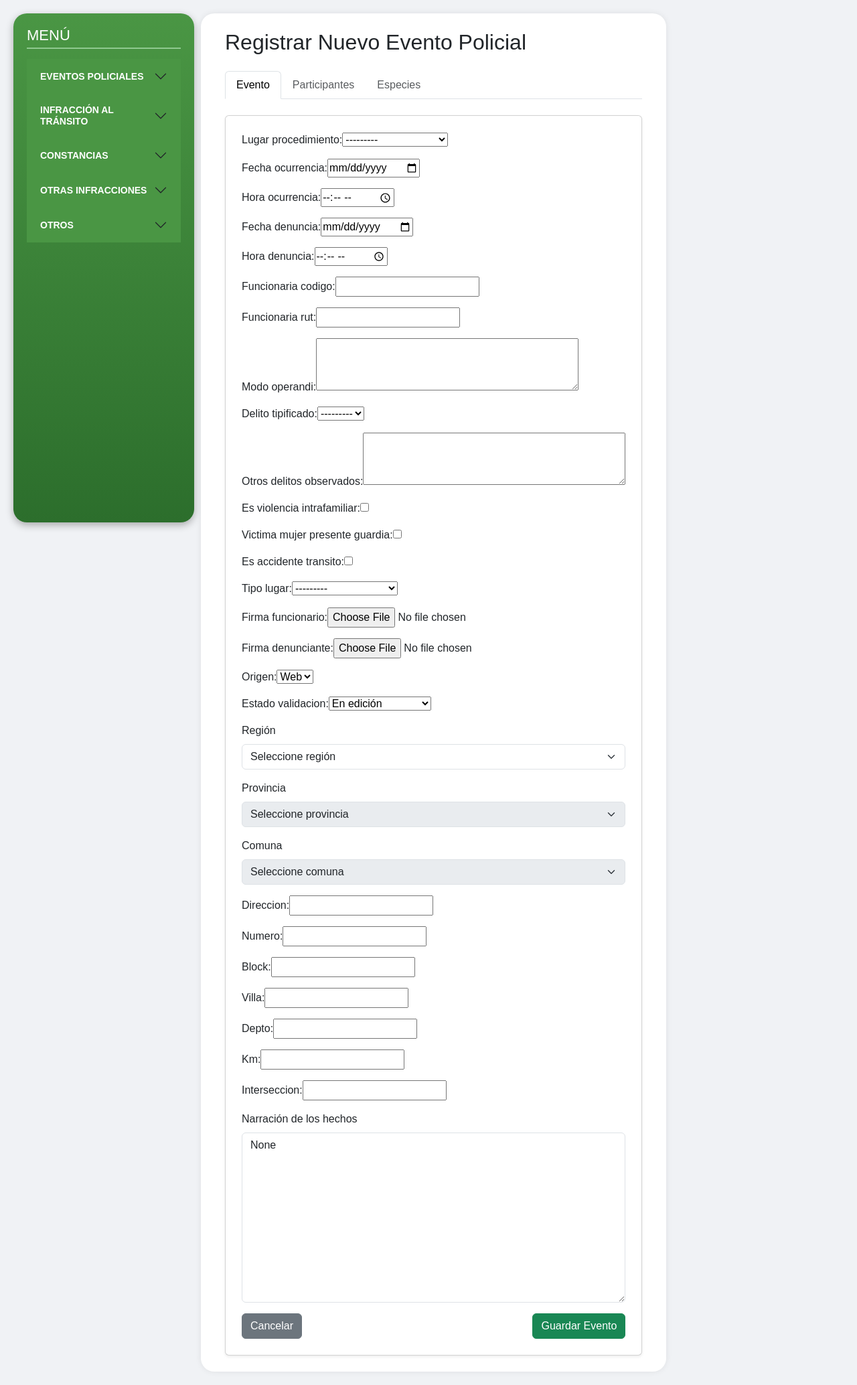
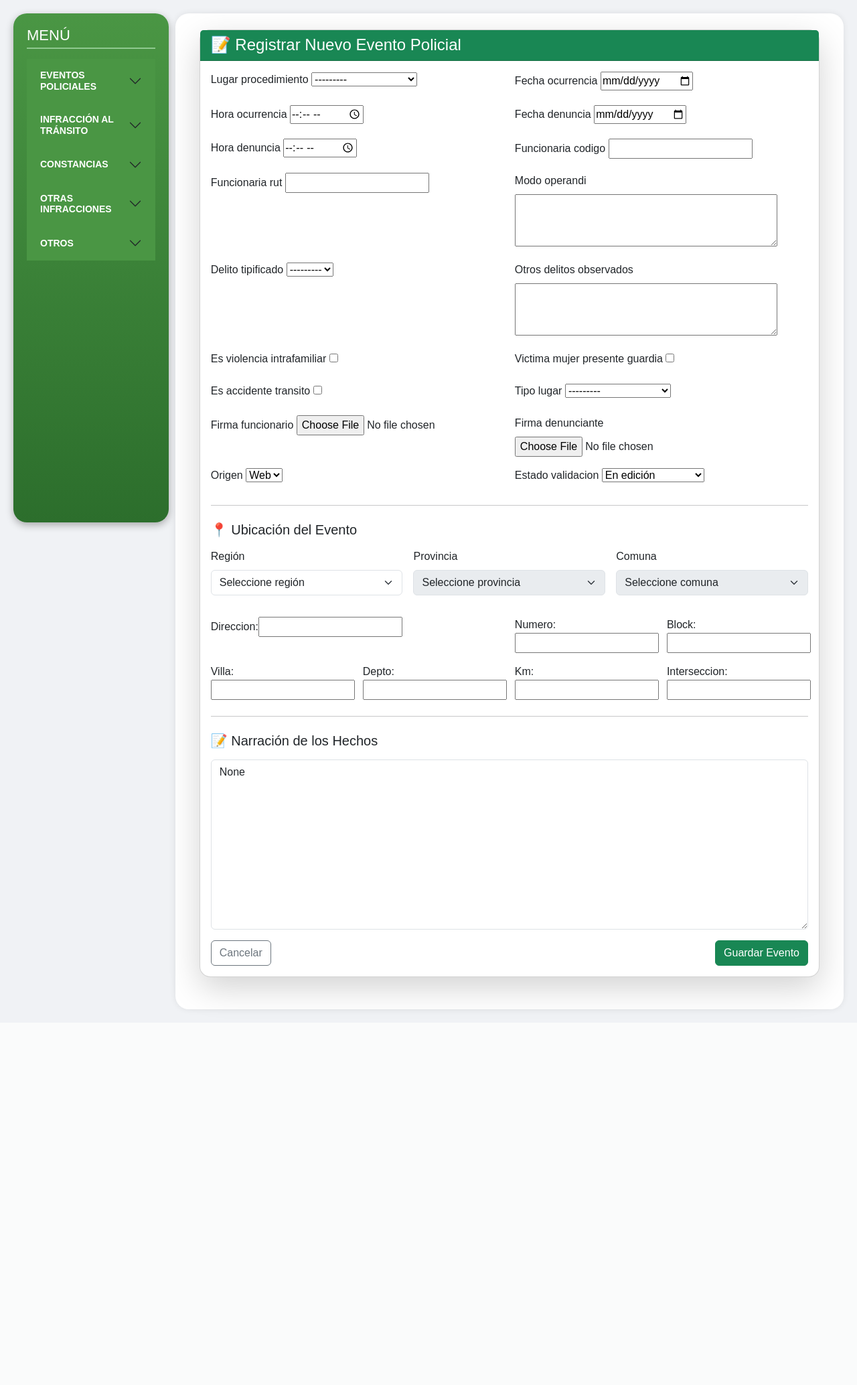
Before and after one commit to ELResidenteX/SistemasPoliciales, a Django app: page /evento/nuevo/ in a window 1280 px wide. Shown: the whole page at 67% size. After the commit the page ends 1514 px from the top, so only its background shows below. Run offline with Django 4.2, Linux system fonts and the light colour scheme; data that the repository does not hold is empty; some libraries are stand-ins or nearby versions.

Commit message:
feat: mejorar imagen html

```diff
--- a/core/templates/core/nuevo_evento.html
+++ b/core/templates/core/nuevo_evento.html
@@ -6,57 +6,30 @@
 
 {% block content %}
 <div class="container">
-  <h2 class="mb-4">{% if editando %}Editar Evento Policial{% else %}Registrar Nuevo Evento Policial{% endif %}</h2>
+  <div class="card shadow-lg rounded-4 mb-4">
+    <div class="card-header bg-success text-white">
+      <h4 class="mb-0">{% if editando %}✏️ Editar Evento Policial{% else %}📝 Registrar Nuevo Evento Policial{% endif %}</h4>
+    </div>
+    <div class="card-body">
 
-  {% if evento and evento.participantes.exists %}
-    <div class="d-flex justify-content-end mb-3">
-      <button class="btn btn-outline-primary" data-bs-toggle="modal" data-bs-target="#modalEventoCompleto">
-        👁️ Ver Evento Completo
-      </button>
+      {% if evento and not editando %}
+        <div class="alert alert-success d-flex justify-content-between align-items-center">
+          <div>
+            ✅ Evento guardado correctamente. Número generado: <strong>{{ evento.numero_evento }}</strong>
           </div>
-  {% endif %}
-
-  <ul class="nav nav-tabs mb-4" id="tabsEvento">
-    <li class="nav-item">
-      <a class="nav-link active" id="tab-evento" href="#contenido-evento" data-bs-toggle="tab">Evento</a>
-    </li>
-    <li class="nav-item">
-      {% if evento %}
-        <a class="nav-link" id="tab-participante" href="#contenido-participante" data-bs-toggle="tab">Participantes</a>
-      {% else %}
-        <a class="nav-link disabled">Participantes</a>
-      {% endif %}
-    </li>
-    <li class="nav-item">
-      {% if evento %}
-        <a class="nav-link" id="tab-especie" href="#contenido-especie" data-bs-toggle="tab">Especies</a>
-      {% else %}
-        <a class="nav-link disabled">Especies</a>
-      {% endif %}
-    </li>
-  </ul>
-
-  <div class="tab-content">
-    <div class="tab-pane fade show active" id="contenido-evento">
-      {% if evento and not editando %}
-        <div id="eventoAlert" class="alert alert-success d-flex justify-content-between align-items-center">
-          <div>
-            Evento guardado correctamente. Número de evento generado:
-            <strong>{{ evento.numero_evento }}</strong>
-          </div>
-          <a href="{% url 'buscar_evento' %}?numero_evento={{ evento.numero_evento }}" class="btn btn-sm btn-outline-light ms-3">
-            Ver evento
+          <a href="{% url 'buscar_evento' %}?numero_evento={{ evento.numero_evento }}" class="btn btn-outline-success btn-sm">
+            Ver Evento
           </a>
         </div>
       {% endif %}
 
       <form method="post" action="{% if editando %}{% url 'guardar_edicion_evento' evento.id %}{% else %}{% url 'nuevo_evento' %}{% endif %}">
         {% csrf_token %}
-        <div class="card shadow-sm p-4 bg-white rounded">
+
         {% if form.errors %}
           <div class="alert alert-danger">
-              <strong>Corrige los errores en el formulario:</strong>
-              <ul>
+            <strong>⚠️ Corrige los errores:</strong>
+            <ul class="mb-0">
               {% for field in form %}
                 {% for error in field.errors %}
                   <li>{{ field.label }}: {{ error }}</li>
@@ -66,96 +39,103 @@
           </div>
         {% endif %}
 
+        <div class="row g-3">
           {% for field in form %}
             {% if field.name not in "region provincia comuna direccion numero block villa depto km interseccion narracion_hechos" %}
-              <div class="mb-3">
-                {{ field.label_tag }}{{ field }}
+              <div class="col-md-6">
+                <label class="form-label">{{ field.label }}</label>
+                {{ field }}
               </div>
             {% endif %}
           {% endfor %}
+        </div>
 
-          <div class="mb-3">
+        <hr class="my-4">
+
+        <h5 class="mb-3">📍 Ubicación del Evento</h5>
+        <div class="row g-3">
+          <div class="col-md-4">
             <label for="region" class="form-label">Región</label>
             <select id="region" name="region" class="form-select region-select" data-tipo="evento" data-id="evento" data-selected="{{ evento.region|default_if_none:'' }}" {% if not editando %}required{% endif %}>
               <option value="">Seleccione región</option>
             </select>
           </div>
-          <div class="mb-3">
+          <div class="col-md-4">
             <label for="provincia" class="form-label">Provincia</label>
             <select id="provincia" name="provincia" class="form-select provincia-select" data-tipo="evento" data-id="evento" data-selected="{{ evento.provincia|default_if_none:'' }}" {% if not editando %}required{% endif %} {% if not evento.region %}disabled{% endif %}>
               <option value="">Seleccione provincia</option>
             </select>
           </div>
-          <div class="mb-3">
+          <div class="col-md-4">
             <label for="comuna" class="form-label">Comuna</label>
             <select id="comuna" name="comuna" class="form-select comuna-select" data-tipo="evento" data-id="evento" data-selected="{{ evento.comuna|default_if_none:'' }}" {% if not editando %}required{% endif %} {% if not evento.provincia %}disabled{% endif %}>
               <option value="">Seleccione comuna</option>
             </select>
           </div>
+        </div>
 
-          <div class="mb-3">{{ form.direccion.label_tag }}{{ form.direccion }}</div>
-          <div class="mb-3">{{ form.numero.label_tag }}{{ form.numero }}</div>
-          <div class="mb-3">{{ form.block.label_tag }}{{ form.block }}</div>
-          <div class="mb-3">{{ form.villa.label_tag }}{{ form.villa }}</div>
-          <div class="mb-3">{{ form.depto.label_tag }}{{ form.depto }}</div>
-          <div class="mb-3">{{ form.km.label_tag }}{{ form.km }}</div>
-          <div class="mb-3">{{ form.interseccion.label_tag }}{{ form.interseccion }}</div>
+        <div class="row g-3 mt-3">
+          <div class="col-md-6">{{ form.direccion.label_tag }}{{ form.direccion }}</div>
+          <div class="col-md-3">{{ form.numero.label_tag }}{{ form.numero }}</div>
+          <div class="col-md-3">{{ form.block.label_tag }}{{ form.block }}</div>
+          <div class="col-md-3">{{ form.villa.label_tag }}{{ form.villa }}</div>
+          <div class="col-md-3">{{ form.depto.label_tag }}{{ form.depto }}</div>
+          <div class="col-md-3">{{ form.km.label_tag }}{{ form.km }}</div>
+          <div class="col-md-3">{{ form.interseccion.label_tag }}{{ form.interseccion }}</div>
+        </div>
 
-          <!-- CAMPO NARRACIÓN DE HECHOS CON CKEDITOR -->
+        <hr class="my-4">
+
+        <h5 class="mb-3">📝 Narración de los Hechos</h5>
         <div class="mb-3">
-            <label for="id_narracion_hechos" class="form-label">Narración de los hechos</label>
           <textarea name="narracion_hechos" id="id_narracion_hechos" rows="10" class="form-control">{{ form.narracion_hechos.value }}</textarea>
         </div>
 
         <div class="d-flex justify-content-between">
-            <a href="{% url 'home' %}" class="btn btn-secondary">Cancelar</a>
+          <a href="{% url 'home' %}" class="btn btn-outline-secondary">Cancelar</a>
           <button type="submit" class="btn btn-success">{% if editando %}Actualizar{% else %}Guardar Evento{% endif %}</button>
-          </div>
         </div>
       </form>
     </div>
+  </div>
+</div>
 
 {% if evento %}
+  <div class="container mt-4">
+    <ul class="nav nav-tabs" id="tabsEvento">
+      <li class="nav-item">
+        <a class="nav-link active" href="#contenido-evento" data-bs-toggle="tab">Evento</a>
+      </li>
+      <li class="nav-item">
+        <a class="nav-link" href="#contenido-participante" data-bs-toggle="tab">Participantes</a>
+      </li>
+      <li class="nav-item">
+        <a class="nav-link" href="#contenido-especie" data-bs-toggle="tab">Especies</a>
+      </li>
+    </ul>
+
+    <div class="tab-content p-3 border border-top-0">
+      <div class="tab-pane fade show active" id="contenido-evento"></div>
       <div class="tab-pane fade" id="contenido-participante">
         {% include "core/participantes_tab.html" %}
       </div>
-
       <div class="tab-pane fade" id="contenido-especie">
         {% include "core/especies_tab.html" %}
-    </div>
-    {% endif %}
-  </div>
-</div>
-
-<!-- ✅ Modal con toda la información del evento -->
-{% if evento and evento.participantes.exists %}
-<div class="modal fade" id="modalEventoCompleto" tabindex="-1" aria-labelledby="modalEventoCompletoLabel" aria-hidden="true">
-  <div class="modal-dialog modal-xl modal-dialog-scrollable">
-    <div class="modal-content">
-      <div class="modal-header bg-primary text-white">
-        <h5 class="modal-title" id="modalEventoCompletoLabel">Evento Completo - {{ evento.numero_evento }}</h5>
-        <button type="button" class="btn-close" data-bs-dismiss="modal" aria-label="Cerrar"></button>
-      </div>
-      <div class="modal-body">
-        {% include "core/evento_completo.html" %}
-      </div>
       </div>
     </div>
   </div>
 {% endif %}
+{% endblock %}
 
-<!-- Scripts separados -->
+{% block script %}
 <script src="{% static 'core/js/evento.js' %}"></script>
 <script src="{% static 'core/js/general.js' %}"></script>
 <script src="{% static 'core/js/especie.js' %}"></script>
 <script src="{% static 'core/js/participantes.js' %}"></script>
-
-<!-- CKEditor desde CDN SOLO PARA LA NARRACIÓN -->
 <script src="https://cdn.ckeditor.com/4.22.1/standard/ckeditor.js"></script>
 <script>
   CKEDITOR.replace('id_narracion_hechos', {
       height: 250,
   });
 </script>
-
 {% endblock %}
```
Lines whose indentation alone changed are shown as unchanged.
